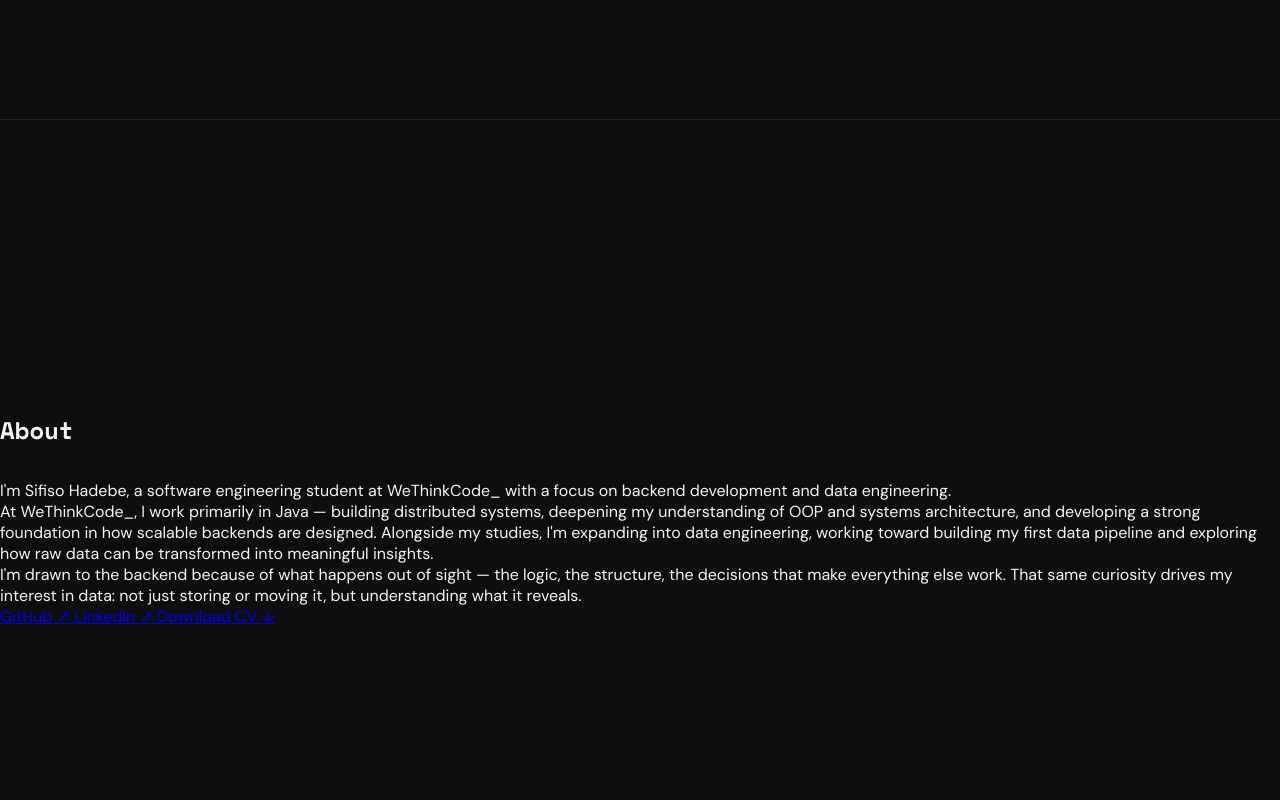
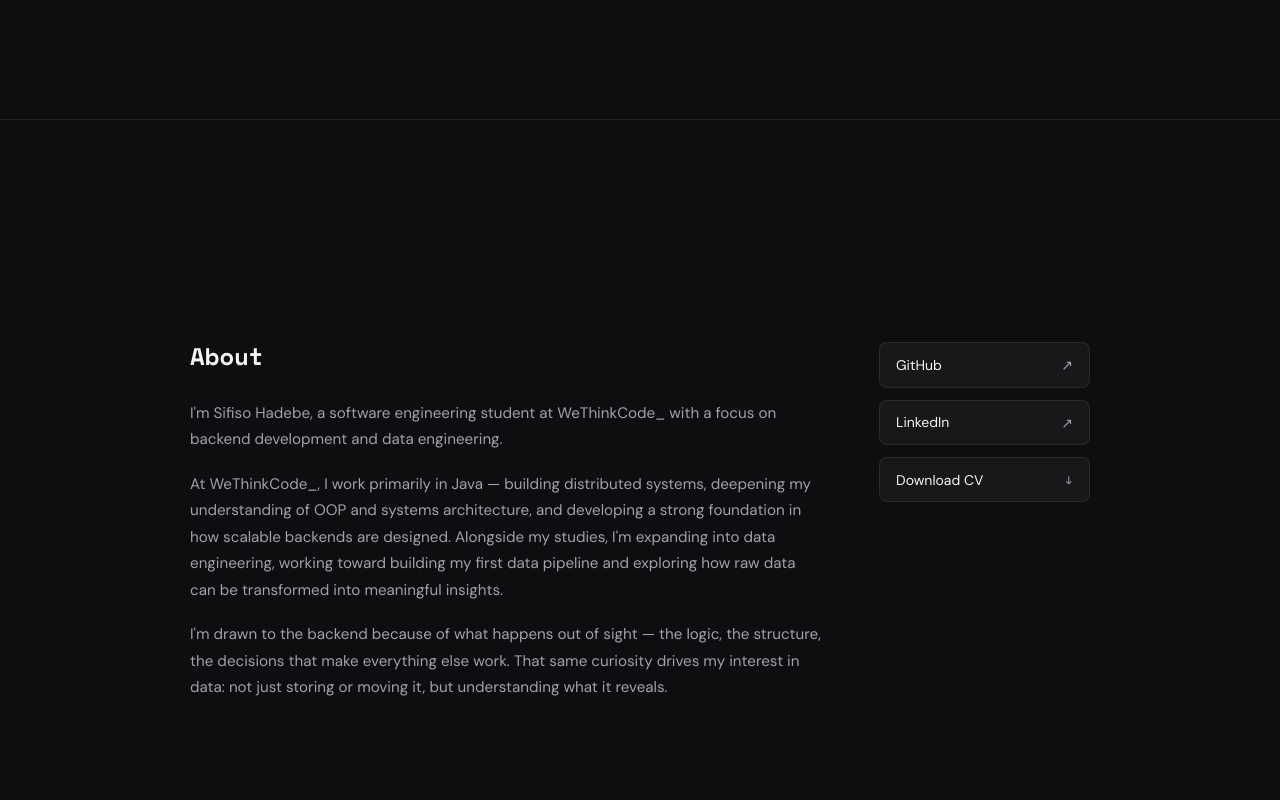
Before and after one commit to Sphyso/Profile-Website, a plain HTML site: page index.html in a window 1280 px wide. Shown: the part 680-1480 px from the top of the page. Drawn offline with nearby package versions, Linux system fonts and the light colour scheme.

Commit message:
added css for about. Must realign links

```diff
--- a/style.css
+++ b/style.css
@@ -223,6 +223,79 @@ nav {
   color: var(--text-muted);
   line-height: 1.7;
   max-width: 480px;
+}
+
+/* ── ABOUT ── */
+#about { padding: 5rem 2.5rem; }
+
+.about-container {
+  max-width: 900px;
+  margin: 0 auto;
+  display: flex;
+  gap: 3.5rem;
+  text-align: left;
+}
+
+.about-text {
+  flex: 3;
+  display: flex;
+  flex-direction: column;
+  gap: 1.1rem;
+}
+
+.about-text .section-heading { margin-bottom: 0.5rem; }
+
+.about-text p {
+  font-size: 0.95rem;
+  color: var(--text-muted);
+  line-height: 1.75;
+  margin: 0;
+}
+
+.about-links {
+  flex: 1;
+  display: flex;
+  flex-direction: column;
+  gap: 0.75rem;
+  padding-top: 0.25rem;
+  min-width: 160px;
+}
+
+.about-link {
+  display: flex;
+  align-items: center;
+  justify-content: space-between;
+  padding: 0.7rem 1rem;
+  border: 1px solid var(--border);
+  border-radius: 8px;
+  background: var(--surface);
+  text-decoration: none;
+  color: var(--text-primary);
+  font-size: 0.875rem;
+  transition: border-color 0.2s ease, color 0.2s ease, background 0.2s ease;
+}
+
+.about-link:hover {
+  border-color: var(--accent);
+  color: var(--accent);
+  background: rgba(167, 139, 250, 0.08);
+}
+
+.link-label { font-family: 'DM Sans', sans-serif; }
+
+.link-arrow {
+  font-family: 'Space Mono', monospace;
+  color: var(--text-muted);
+  transition: color 0.2s ease;
+}
+
+.about-link:hover .link-arrow { color: var(--accent); }
+
+/* mobile: stack text above links */
+@media (max-width: 640px) {
+  .about-container { flex-direction: column; gap: 2rem; }
+  .about-links { flex-direction: row; flex-wrap: wrap; }
+  .about-link { flex: 1; min-width: 140px; justify-content: center; gap: 8px; }
 }
 
 /* ── SKILLS (Option 3 — Combo) ── */
```
